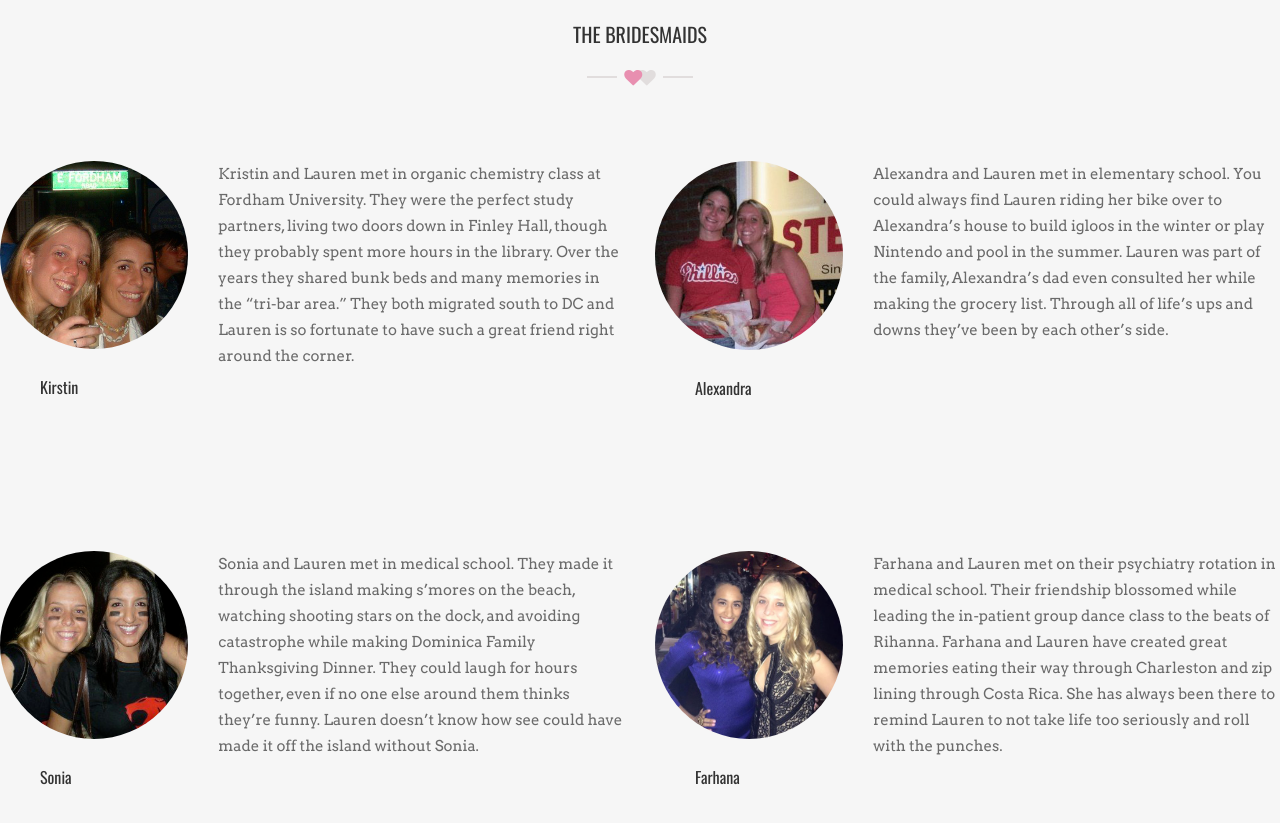
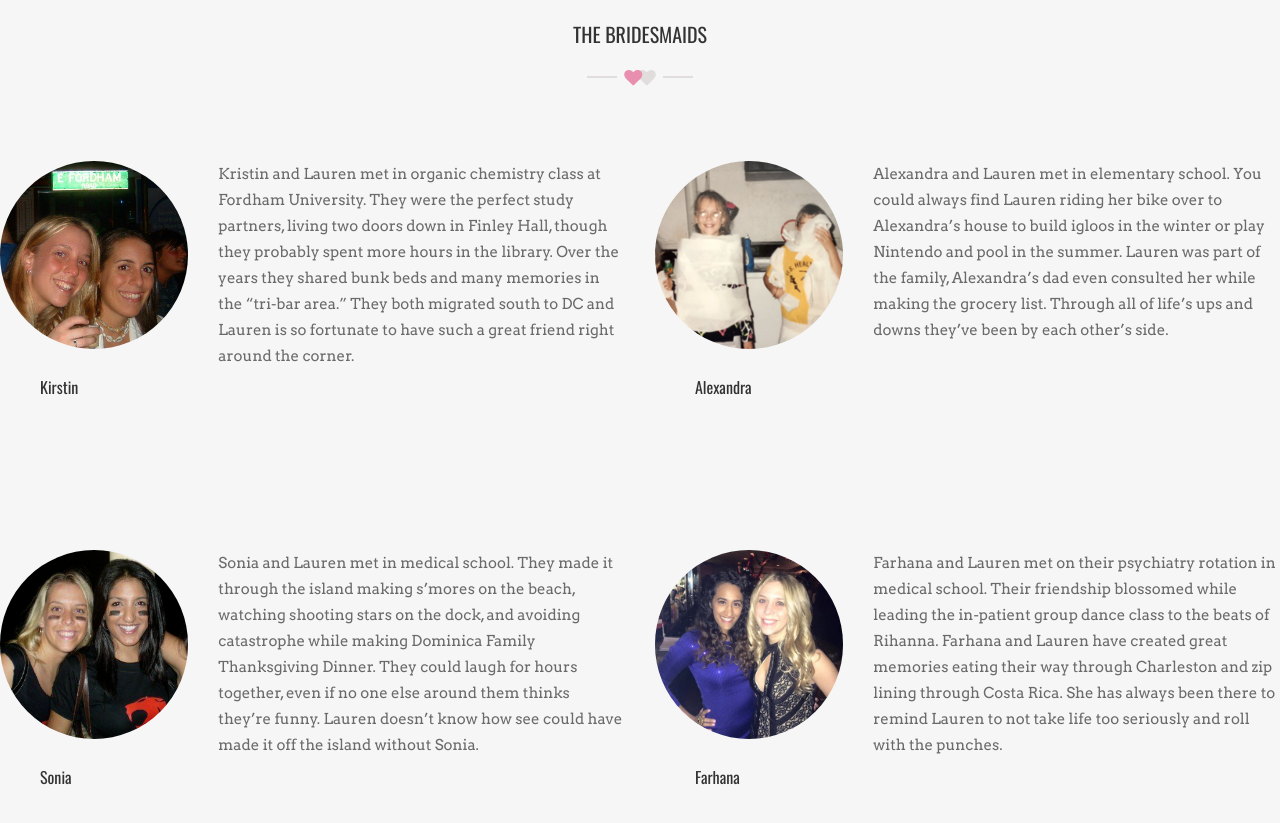
Before and after one commit to asebast2/weddingsite, a plain HTML site: page page.html in a window 1280 px wide. Shown: the part 1017-1840 px from the top of the page. Drawn offline with nearby package versions, Linux system fonts and the light colour scheme.

Commit message:
alexandra changes

```diff
--- a/page.html
+++ b/page.html
@@ -280,7 +280,7 @@
                         </div>
                         <!--PHOTO-->
                       <div class="col-md-2">
-                            <img src="images/Alexandra.png" alt="" class="fullwidth" style="margin-bottom:30px;">
+                            <img src="images/Alexandra2.png" alt="" class="fullwidth" style="margin-bottom:30px;">
                             <h4 class="name"> Alexandra </h4>
                         </div>
 
```
Also changed, not shown: images/Alexandra2.png (added).
